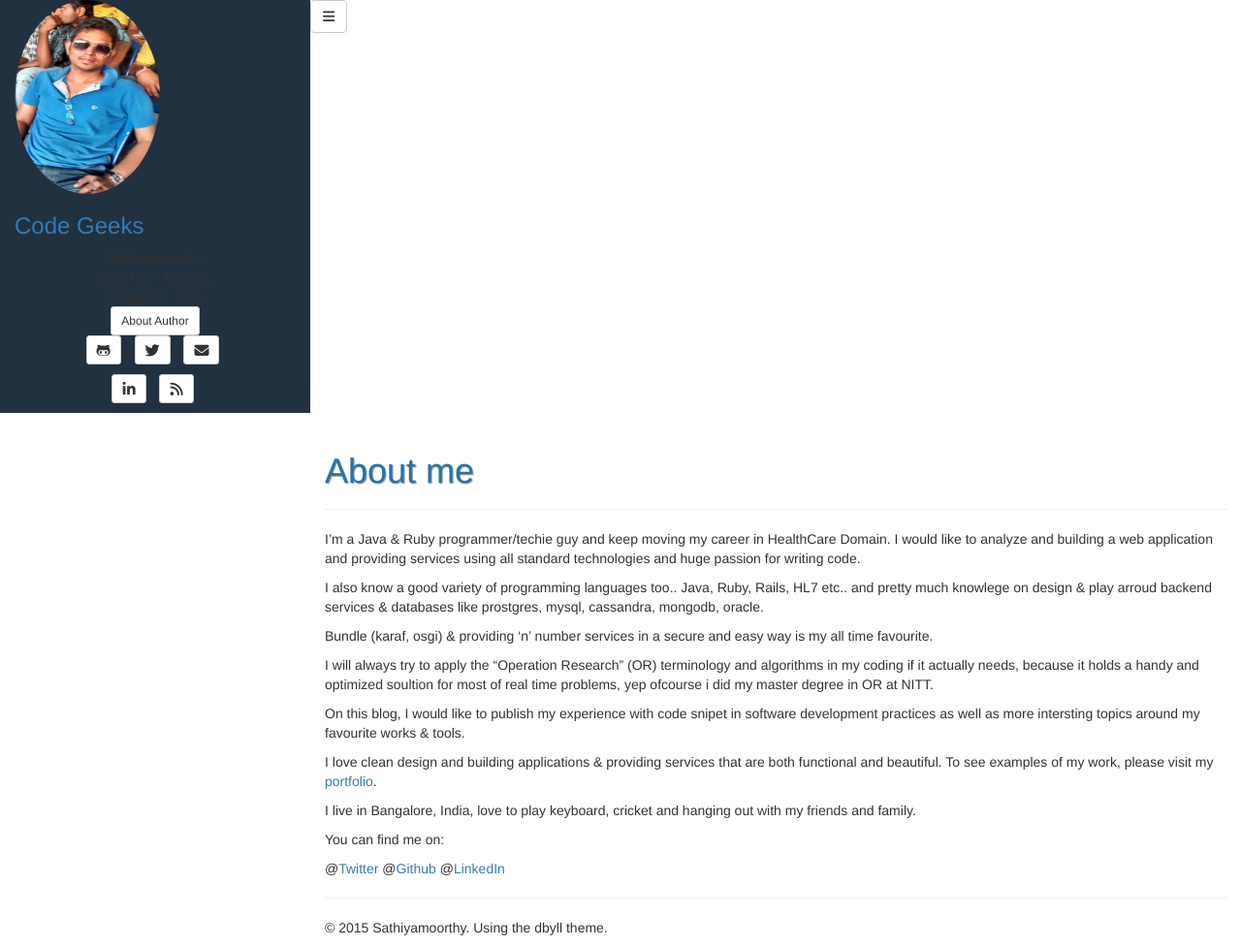
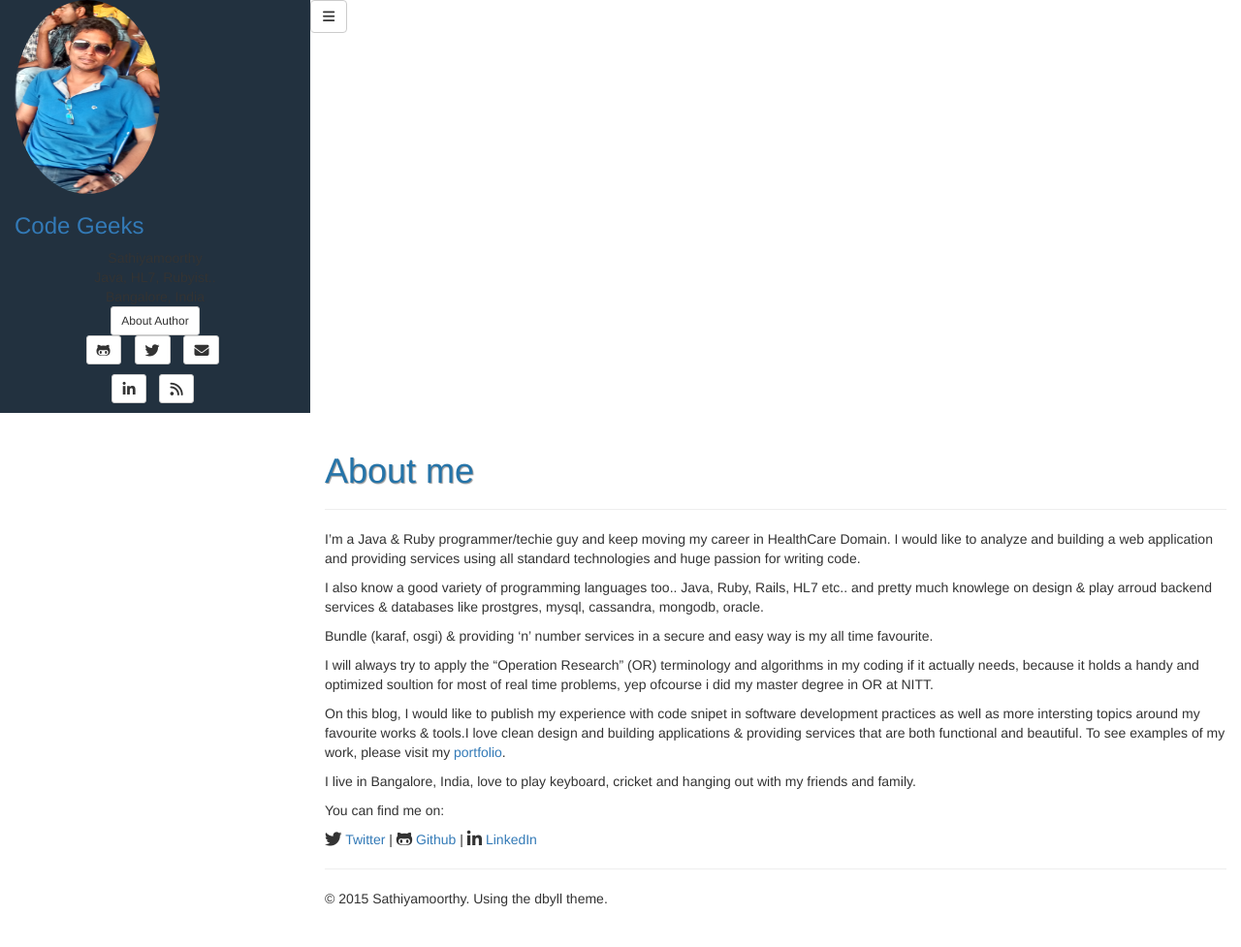
Before and after one commit to sathiyamoorthy/sathiyamoorthy.github.io, a Jekyll site: the page built from about.md, in a window 1280 px wide. Shown: the whole page at 97% size. Built offline with Jekyll 4.4.1, drawn with Linux system fonts in a browser that asks for light colours; nearby versions of some CDN libraries; library files that are not in the unit come from our copies; after the commit the page ends 947 px from its top, so only the background shows below that.

Commit message:
initial commit

```diff
--- a/_config.yml
+++ b/_config.yml
@@ -41,7 +41,7 @@ author :
 # Else if you are pushing to username.github.io, replace with your username.
 # Finally if you are pushing to a GitHub project page, include the project name at the end.
 #
-production_url : http://sathya-moorthy.com
+production_url : http://sathiyamoorthy.github.io
 
 # All Jekyll-Bootstrap specific configurations are namespaced into this hash
 #
@@ -99,7 +99,7 @@ JB :
   comments :
     provider : disqus
     disqus :
-      short_name : sathiyamoorthy
+      short_name : google.com
     livefyre :
       site_id :
     intensedebate :
--- a/_includes/themes/dbyll/default.html
+++ b/_includes/themes/dbyll/default.html
@@ -117,7 +117,7 @@
    </button>
    <ul class="dropdown-menu" role="menu">
      <li><a href="{% if BASE_PATH %}{{ BASE_PATH }}{% else %}/{% endif %}"><i class="fa fa-home"></i> Home</a></li>
-     <li><a href="{{ BASE_PATH}}{{ site.JB.about_path }}">About</a></li>
+     <li><a href="{{ BASE_PATH}}{{ site.JB.about_path }}"><i class="fa fa-user"></i> About</a></li>
      <li><a href="{{ BASE_PATH}}{{ site.JB.categories_path }}"><i class="fa fa-folder"></i> Categories</a></li>
      <li><a href="{{ BASE_PATH}}{{ site.JB.tags_path }}"><i class="fa fa-tags"></i> Tags</a></li>
      <li class="divider"></li>
--- a/about.md
+++ b/about.md
@@ -15,14 +15,12 @@ Bundle (karaf, osgi) & providing 'n' number services in a secure and easy way is
 
 I will always try to apply the "Operation Research" (OR) terminology and algorithms in my coding if it actually needs, because it holds a handy and optimized soultion for most of real time problems, yep ofcourse i did my master degree in OR at NITT.
 
-On this blog, I would like to publish my experience with code snipet in software development practices as well as more intersting topics around my favourite works & tools.
-
-I love clean design and building applications & providing services that are both functional and beautiful. To see examples of my work, please visit my [portfolio](https://github.com/sathiyamoorthy?tab=repositories).
+On this blog, I would like to publish my experience with code snipet in software development practices as well as more intersting topics around my favourite works & tools.I love clean design and building applications & providing services that are both functional and beautiful. To see examples of my work, please visit my [portfolio](https://github.com/sathiyamoorthy?tab=repositories).
 
 I live in Bangalore, India, love to play keyboard, cricket and hanging out with my friends and family.
 
 You can find me on:
 
-@[Twitter](https://twitter.com/{{ site.twitter_username }})
-@[Github](https://github.com/{{ site.github_username }})
-@[LinkedIn](https://www.linkedin.com/in/{{ site.twitter_username }})
+<i class="fa fa-twitter fa-lg"></i> [Twitter](https://twitter.com/{{ site.twitter_username }})   |
+<i class="fa fa-github-alt fa-lg"></i> [Github](https://github.com/{{ site.github_username }})   |
+<i class="fa fa-linkedin fa-lg"></i> [LinkedIn](https://www.linkedin.com/in/{{ site.twitter_username }})
```
Also changed, not shown: other parts of about.md (+1 -1 lines), _posts/2015-06-08-google-analytics-for-jekyll-blog.md (renamed from _posts_backup/2015-06-08-google-analytics-for-jekyll-blog.md), _posts/2015-07-03-alias-alias-method.md (renamed from _posts_backup/2015-07-03-alias-alias-method.md), _posts/2015-07-29-ruby-struct.md (renamed from _posts_backup/2015-07-29-ruby-struct.md), _posts/2015-08-18-ruby-newbies-tips.md (renamed from _posts_backup/2015-08-18-ruby-newbies-tips.md), 1 other file.
